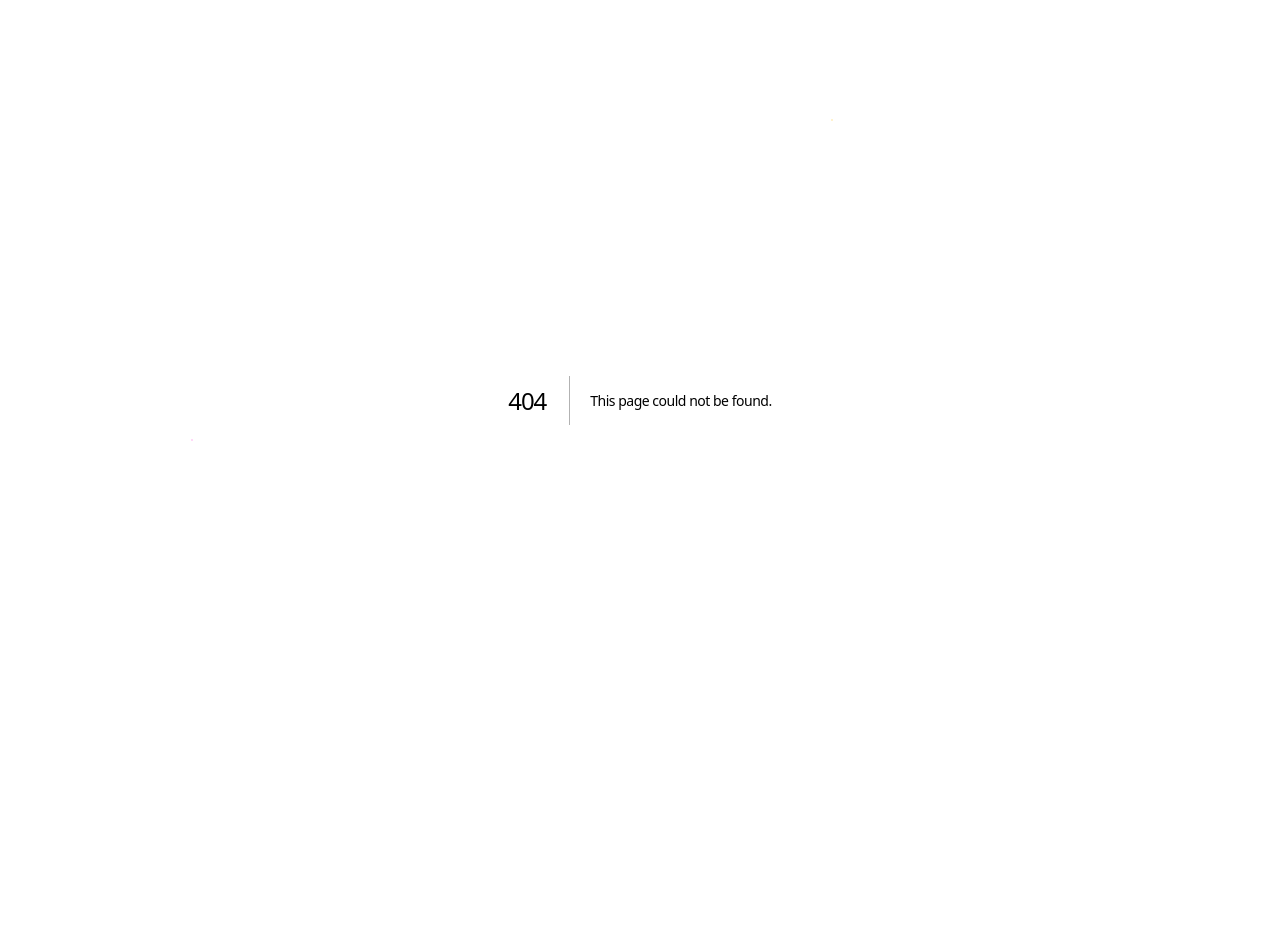
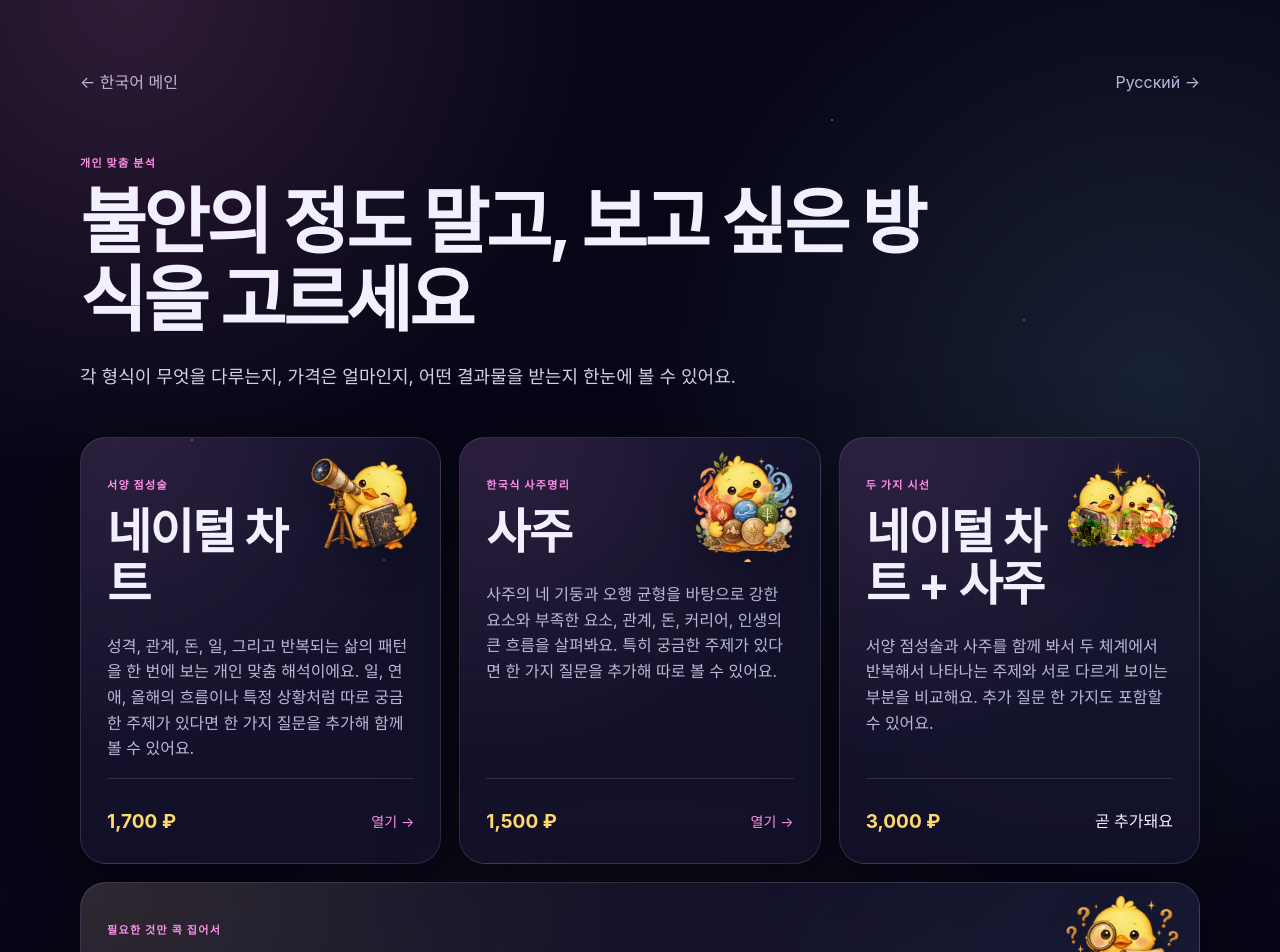
Before and after one commit to baltutis02-crypto/utochki-sudby, a Next.js app: page /ko/razbory in a window 1280 px wide. Before the commit this address had no page. Shown: the top 952 px of the page. Before the commit the page ends 800 px from the top, so only its background shows below. Built offline with nearby package versions, Linux system fonts and the light colour scheme.

Commit message:
Add Korean readings page

```diff
--- /dev/null
+++ b/app/ko/razbory/page.tsx
@@ -0,0 +1,42 @@
+import Link from "next/link";
+import { servicesKo } from "@/lib/site-ko";
+import ReadingServiceCardHead from "@/components/ReadingServiceCardHead";
+
+export const metadata = { title: "분석 | Уточки судьбы" };
+
+export default function KoreanReadingsPage() {
+  return (
+    <main className="inner-page shell" lang="ko">
+      <div style={{ display: "flex", justifyContent: "space-between", gap: 16, flexWrap: "wrap" }}>
+        <Link className="back-link" href="/ko">← 한국어 메인</Link>
+        <Link className="back-link" href="/razbory">Русский →</Link>
+      </div>
+      <p className="eyebrow">개인 맞춤 분석</p>
+      <h1>불안의 정도 말고, 보고 싶은 방식을 고르세요</h1>
+      <p className="lead narrow">
+        각 형식이 무엇을 다루는지, 가격은 얼마인지, 어떤 결과물을 받는지 한눈에 볼 수 있어요.
+      </p>
+      <div className="cards three reading-grid">
+        {servicesKo.map((service) => (
+          <article className={`service-card ${service.slug === "konkretnyy-vopros" ? "question-card" : ""}`} key={service.slug}>
+            <ReadingServiceCardHead
+              slug={service.slug}
+              eyebrow={service.eyebrow}
+              title={service.title}
+              headingLevel="h2"
+            />
+            <p>{service.description}</p>
+            <div className="card-bottom">
+              <strong>{service.price}</strong>
+              {service.slug !== "combo" ? (
+                <Link href={`/ko/razbory/${service.slug}`}>열기 →</Link>
+              ) : (
+                <span>곧 추가돼요</span>
+              )}
+            </div>
+          </article>
+        ))}
+      </div>
+    </main>
+  );
+}
```
